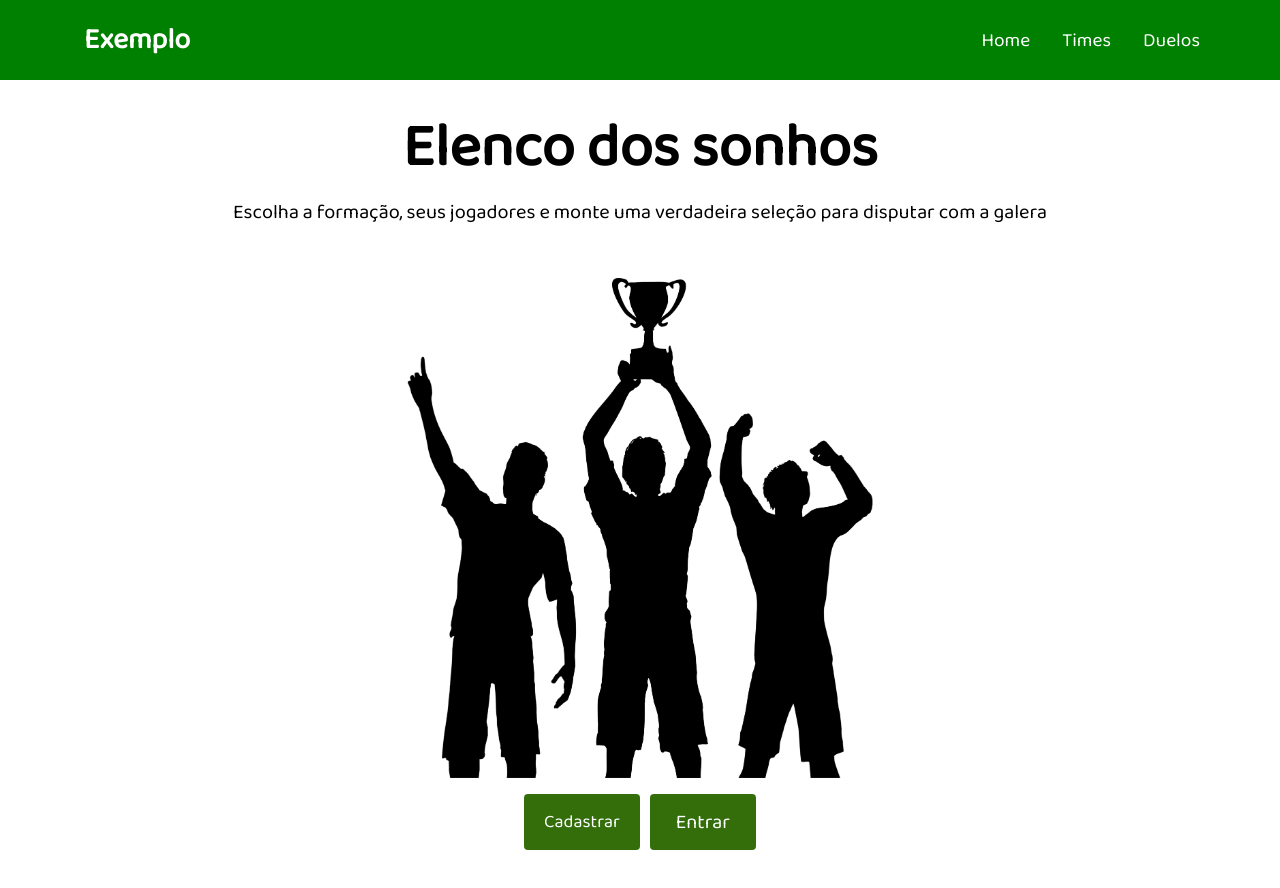
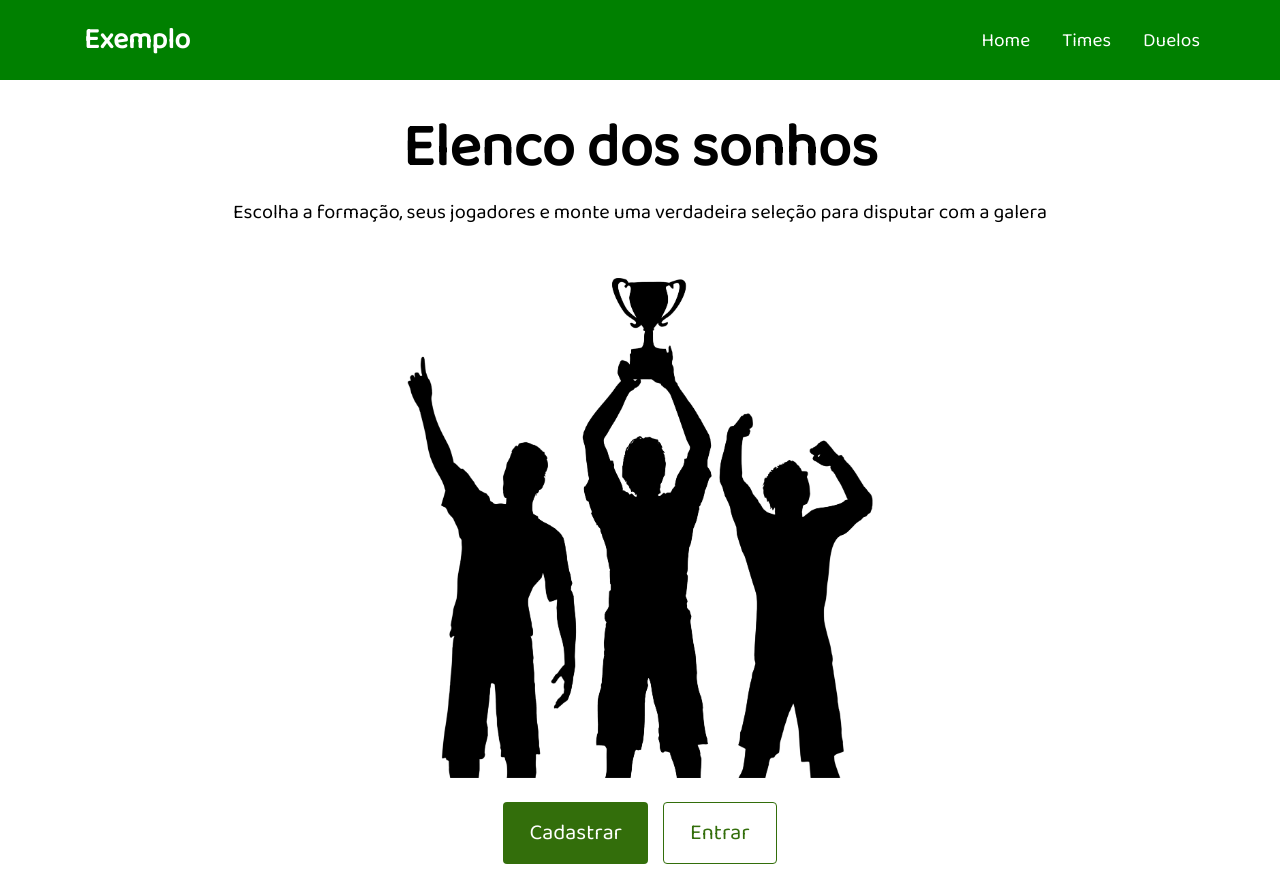
Before and after one commit to Ruymelo10/squad-builder-react, a React (Create React App) app: page / in a window 1280 px wide. Before the commit the page ends 850 px from the top, so only its background shows below. Built offline with nearby package versions, Linux system fonts and the light colour scheme.

Commit message:
adding link to buttons in the home page

```diff
--- a/src/components/Button/styles.css
+++ b/src/components/Button/styles.css
@@ -7,14 +7,12 @@
 }
 
 .btn--primary:hover {
-  padding: 8px 20px;
   transition: all 0.3 ease-out;
   background-color: white;
   color: green;
 }
 
 .btn--outline:hover {
-  padding: 8px 20px;
   transition: all 0.3 ease-out;
   background-color: #336e0b;
   color: white;
@@ -40,5 +38,5 @@
 .btn--large {
   padding: 12px 26px;
   border-radius: 4px;
-  font-size: 20px;
+  font-size: 22px;
 }
--- a/src/templates/Home/App.js
+++ b/src/templates/Home/App.js
@@ -1,6 +1,7 @@
 import React from 'react';
 import './App.scss';
 import { Button } from '../../components/Button';
+import { Link } from 'react-router-dom';
 
 function App() {
   return (
@@ -11,8 +12,16 @@ function App() {
       </div>
       <img src="/images/champions-trophy.png" alt="squad-image" className="app-image"></img>
       <div className="app-buttons">
-        <Button buttonSize="btn--medium">Cadastrar</Button>
-        <Button buttonSize="btn--large">Entrar</Button>
+        <Button buttonSize="btn--large">
+          <Link to="/signup" style={{ textDecoration: 'none', color: 'inherit' }}>
+            Cadastrar
+          </Link>
+        </Button>
+        <Button buttonSize="btn--large" buttonStyle="btn--outline">
+          <Link to="/login" style={{ textDecoration: 'none', color: 'inherit' }}>
+            Entrar
+          </Link>
+        </Button>
       </div>
     </div>
   );
--- a/src/templates/Home/App.scss
+++ b/src/templates/Home/App.scss
@@ -28,8 +28,8 @@
 }
 
 .app-buttons {
-  margin-top: 2vh;
+  margin: 3vh 0;
   display: grid;
-  grid-gap: 10px;
+  grid-gap: 15px;
   grid-template-columns: repeat(2, auto);
 }
```
